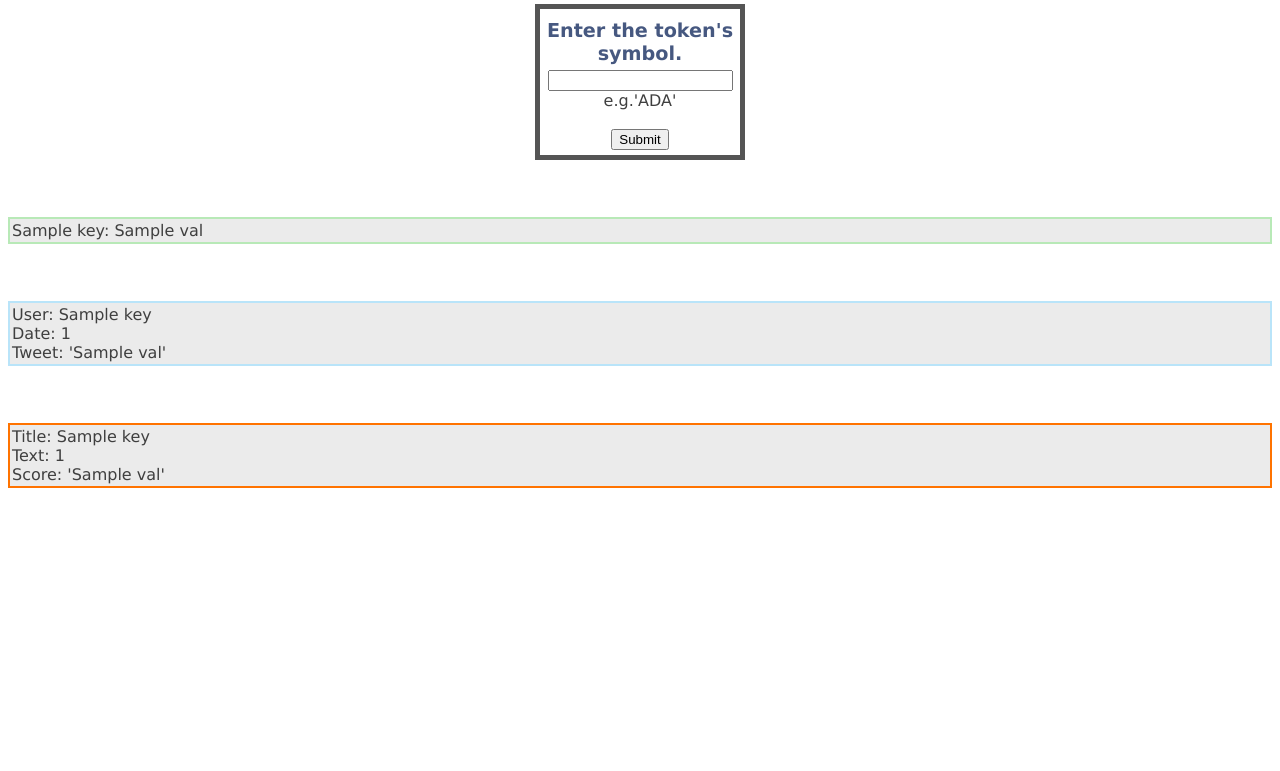
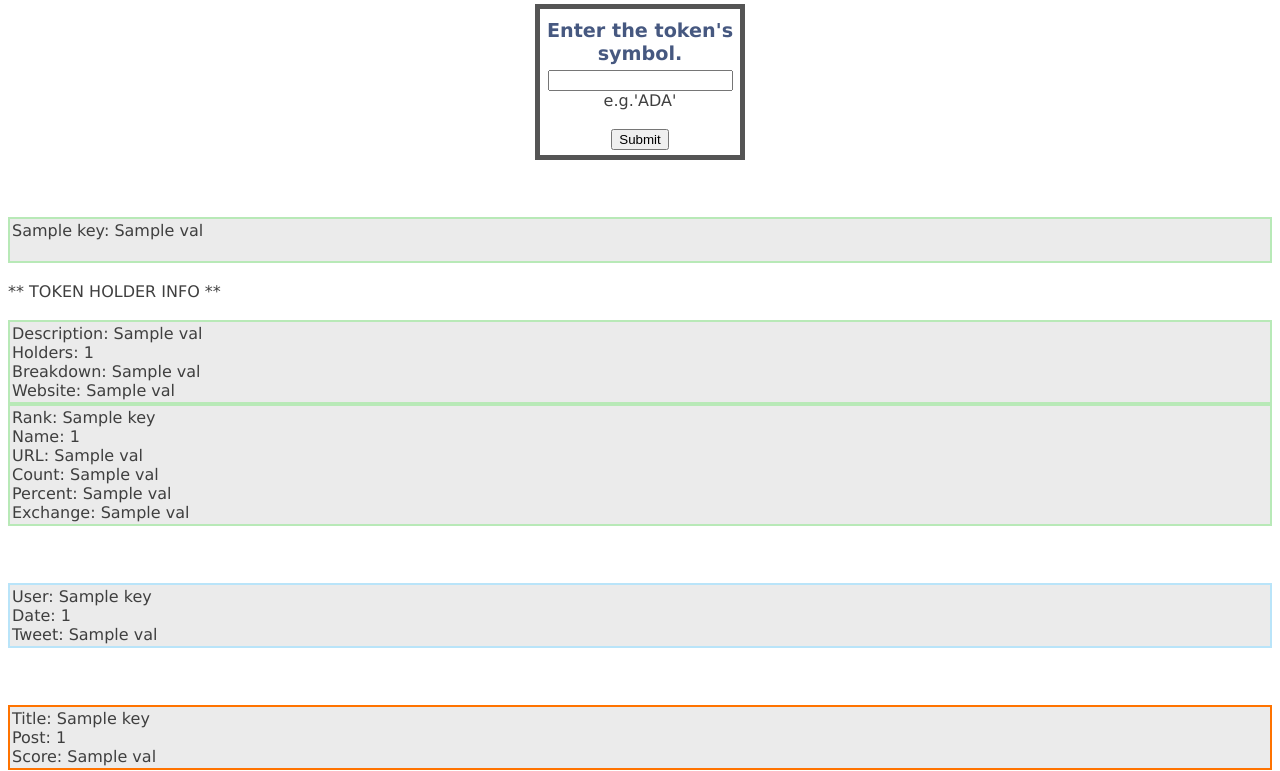
Before and after one commit to CVanchieri/DSPortfolio_FlaskApp, a Flask app: template templates/coinscraper.html in a window 1280 px wide. Shown: the part 674-1445 px from the top of the page. Before the commit the page ends 1162 px from the top, so only its background shows below. Run offline with Flask 2, Linux system fonts and the light colour scheme; the template is opened without the code that fills it: most values are stand-ins (such as "Sample title", 1, 10 or a date in 2020); grey boxes marked "Sample" are stand-in pictures; some libraries are stand-ins or nearby versions.

Commit message:
added in bscscan scrape for token holder info

```diff
--- a/app.py
+++ b/app.py
@@ -308,47 +308,6 @@ def coin_scrape_result():
         url_name = name.replace(' ', '-')
         source_stats2 = requests.get(f'https://coinmarketcap.com/currencies/{url_name}').text
         coin_stats2 = BeautifulSoup(source_stats2, 'lxml')
-        # block1 = coin_stats2.find('div', class_='statsBlock___11SXA').div
-        # block1_2 = block1.select_one('div:nth-child(2)')
-        # marketcap_number = block1_2.div.text
-        # if block1_2.span is not None:
-        #     marketcap_change = block1_2.span.text
-        # else:
-        #     marketcap_change = 'No data'
-        # print(marketcap_number) ##
-        # print(marketcap_change) ##
-        # token_info['market cap number'] = marketcap_number
-        # token_info['market cap change'] = marketcap_change
-        # print(token_info['market cap number']) ##
-        # print(token_info['market cap change']) ##
-        # print('-----') ##
-        # ################
-        # ### Volume stats ###
-        # block2 = coin_stats2.find('div', class_='hide___2JmAL statsContainer___2uXZW')
-        # block2_2 = block2.select_one('div:nth-child(3)')
-        # change = block2_2.find('div', class_='statsItemRight___yJ5i-').span
-        # volume_number = block2_2.find('div', class_='statsItemRight___yJ5i-').div.text
-        # if change.span is not None:
-        #     volume_change = change.text
-        # else:
-        #     volume_change = 'No data'
-        # print(volume_number) ##
-        # print(volume_change) ##
-        # token_info['volume number'] = volume_number
-        # token_info['volume change'] = volume_change
-        # print(token_info['volume number']) ##
-        # print(token_info['volume change']) ##
-        # print('-----') ##
-        # ################
-        # ### Circulating stats ###
-        # block3 = block2.select_one('div:nth-child(4)')
-        # ts_2text = block3.find('div', class_='sc-16r8icm-0 kkJvVq').div.text
-        # token_info['circulating_supply'] = ts_2text
-        # print(token_info['circulating_supply'])
-        # print(token_info['circulating supply'])
-        ####################
-        ### CMC html scrape token stats2 ###
-        ####################
         coin_scrape_stats = coin_stats2.find('div', class_='sc-16r8icm-0 jIZLYs container___E9axz')
         if coin_scrape_stats != None:
             body = coin_scrape_stats.find('tbody')
@@ -373,7 +332,6 @@ def coin_scrape_result():
         coins_hash = BeautifulSoup(source_hash, 'lxml')
         ### Token hash ###
         for head in coins_hash.find_all('div', class_='sc-16r8icm-0 dOJIkS container___2dCiP contractsRow'):
-
             if 'Con' in head.div.text:
                 content = head.find('div', class_= 'content___MhX1h')
                 thash = content.div.a['href']
@@ -406,29 +364,103 @@ def coin_scrape_result():
             if len(token_description) > 0:
                 token_info['description'] = token_description[0]
         # print(token_info['description']) ##
+##########################
+    print('--- scraping holders info ---')
+    token_holder_info = {}
+    top_holders = {}
+    if 'bsc' in token_info['hash_url']:
+        source_info = requests.get(f'https://bscscan.com/token/{token_info["hash"]}').text
+        source_holders = requests.get(f'https://bscscan.com/token/tokenholderchart/{token_info["hash"]}').text
+        source_description = requests.get(f'https://bscscan.com/token/{token_info["hash"]}#tokenInfo').text
+        soup_1 = BeautifulSoup(source_info, 'lxml')
+        soup_2 = BeautifulSoup(source_holders, 'lxml')
+        soup_3 = BeautifulSoup(source_description, 'lxml')
+        overview = soup_1.find('div', class_='row mb-4')
         ####################
-        ### CMC html scrape token articles ###
+        card_4 = soup_3.find('div', id='ContentPlaceHolder1_maintab')
+        token = overview.find('div', class_='font-weight-medium').b.text
+        description = card_4.find('div', id='tokenInfo').div.text
+        description = description.split('MarketVolume', 1)
+        description = description[0]
+        description = description[9:]
+        supply = overview.find('span', class_='hash-tag text-truncate').text
+        c_supply = overview.find('span', class_='text-secondary ml-1').text
+        num_holders = overview.find('div', class_='mr-3').text
+        num_holders = num_holders[1:-3]
         ####################
-        url_name = name.replace(' ', '-')
-        token_articles = []
-        source_articles = requests.get(f'https://coinmarketcap.com/currencies/{url_name}').text
-        coins_articles = BeautifulSoup(source_articles, 'lxml')
-        block1 = coins_articles.find('div', class_='sc-16r8icm-0 elzRBB container')
-        if block1 != None:
-            block1_1 = block1.find('div', class_='sc-16r8icm-0 feGaPs desktopShow___2995-')
-            article = block1_1.find('div', class_='alexandriaArticles___2__ss')
-            links = article.find('ul')
-            for li in links.find_all('li'):
-                token_articles.append([li.a.text, li.a['href']])
-            token_info['info articles'] = token_articles
-            # for val in token_info['info articles']:
-            #     print(val[0]) ##
-            #     print(val[1]) ##
-            #     print('-----') ##
-    for key, val in token_info.items():
-        print(f'{key}: {val}')
+        url = []
+        for card in soup_1.find_all('div', class_='col-md-6'):
+            if card.find('h2', class_='card-header-title') != None and card.find('div', class_='col-md-4').text == 'Contract:':
+                contract = card.find('a', class_='text-truncate d-block mr-2').text
+                url_t = card.find('div', id='ContentPlaceHolder1_tr_officialsite_1')
+                url_t = url_t.find('div', class_='col-md-8').a['href']
+                url.append(url_t)
+        ####################
+        card_2 = soup_2.find('div', id='ContentPlaceHolder1_resultrows')
+        ta = soup_2.find('div', class_='mb-0').p.text[1:-1]
+        ta = ta.replace('token', 'tokens')
+        desc_1 = ta.replace('tokenss', 'tokens')
+        card_3 = soup_2.find('div', class_='card-header py-4')
+        # desc_2 = blockchair_url.split('.com/', 1)
+        # token_name = name[1].upper()
+        token_holder_info[token] = [num_holders, url[0], description, desc_1]
+        #########################
+        for addre in card_2.find_all('tr')[:6]:
+            rank = []
+            holder = []
+            hash = []
+            holder_hash = []
+            holder_hash_url = []
+            exchange = []
+            quantity = []
+            percentage = []
+
+            if addre.select_one('td:nth-child(1)') != None:
+                rank.append(addre.select_one('td:nth-child(1)').contents[0])
+
+                holder_name = addre.select_one('td:nth-child(2)').span
+                hash_t = holder_name.a['href']
+                hash.append(re.sub(r'^.*?=', '=', hash_t))
+
+                holder_hash_t = hash[0][1:]
+                holder_hash.append(holder_hash_t)
+                holder_hash_url.append('https://bscscan.com/address/' + holder_hash[0])
+
+                if ': ' in holder_name.a.text:
+                    exch, nam = holder_name.a.text.split(':')
+                    exchange.append(exch)
+                    holder.append(nam)
+
+                    quant = addre.select_one('td:nth-child(3)').contents[0]
+                    quantity.append(quant)
+
+                    perc = addre.select_one('td:nth-child(4)').contents[0]
+                    percentage.append(perc)
+
+                    top_holders[rank[0]] = [holder[0], holder_hash[0], holder_hash_url[0], quantity[0], percentage[0], exchange[0]]
+                else:
+                    no_exchange = 'Exchange: Missing'
+                    exchange.append(no_exchange)
+
+                    nam = holder_name.a.text
+                    holder.append(nam)
+
+                    quant = addre.select_one('td:nth-child(3)').contents[0]
+                    quantity.append(quant)
+
+                    perc = addre.select_one('td:nth-child(4)').contents[0]
+                    percentage.append(perc)
+
+                    top_holders[rank[0]] = [holder[0], holder_hash[0], holder_hash_url[0], quantity[0], percentage[0], exchange[0]]
+
+    for k, v in token_holder_info.items():
+        print(f'{k}: {v}')
+        print('-----')
     print('-----')
-    #########################
+    for k, v in top_holders.items():
+        print(f'{k}: {v}')
+        print('-----')
+##########################
     TWITconsumer_key = os.getenv("TWITCONSUMER_KEY")
     TWITconsumer_secret = os.getenv("TWITCONSUMER_SECRET")
     TWITaccess_token = os.getenv("TWITACCESS_TOKEN")
@@ -534,7 +566,6 @@ def coin_scrape_result():
     headers = {**headers, **{'Authorization': f'bearer {TOKEN}'}}
     # print(headers)
     # print(requests.get('https://oauth.reddit.com/api/v1/me', headers=headers).json())
-    slug = 'cardano'
     sub_posts = {}
     sub_res2 = requests.get('https://oauth.reddit.com/r/' + token_slug + '/new',
                     headers=headers)
@@ -563,5 +594,6 @@ def coin_scrape_result():
     for k, v in sub_posts.items():
         print(f'{k}: {v}')
         print('-----')
+####################
 
-    return render_template('coinscraper.html', token_data=token_info.items(), tweets_data=tweets_res.items(), reddit_data=sub_posts.items(), new_token_data=new_tokens)
+    return render_template('coinscraper.html', token_data=token_info.items(), token_holder=token_holder_info.items(), top_holders=top_holders.items(), tweets_data=tweets_res.items(), reddit_data=sub_posts.items(), new_token_data=new_tokens)
--- a/templates/coinscraper.html
+++ b/templates/coinscraper.html
@@ -52,9 +52,36 @@
 <div>
  {% for key, val in token_data %}
     <div class="boxed_g">
-    {{ key }}: {{ val }} <br/>
+    {{ key }}:  {{ val }}<br/>
+    <br/>
     </div>
   {% endfor %}
+</div>
+<br/>
+<div>
+ {% for key, val in token_holder %}
+    ** TOKEN HOLDER INFO ** <br/>
+    <br/>
+    <div class="boxed_g">
+    Description: {{ val[2] }} <br/>
+    Holders: {{ val[0] }} <br/>
+    Breakdown: {{ val[3] }} <br/>
+    Website: {{ val[1] }}
+    </div>
+  {% endfor %}
+</div>
+<div>
+ {% for key, val in top_holders %}
+    <div class="boxed_g">
+    Rank: {{ key }} <br/>
+    Name: {{ val[0] }} <br/>
+    URL: {{ val[1] }} <br/>
+    Count: {{ val[3] }} <br/>
+    Percent: {{ val[4] }} <br/>
+    Exchange: {{ val[5] }} <br/>
+    </div>
+  {% endfor %}
+</div>
 </div>
 <br/>
 <br/>
@@ -64,7 +91,7 @@
     <div class="boxed_b">
       User: {{ key }} <br/>
       Date: {{ val[0] }} <br/>
-      Tweet: '{{ val[1] }}' <br/>
+      Tweet: {{ val[1] }} <br/>
     </div>
     {% endfor %}
   </div>
@@ -75,8 +102,8 @@
     {% for key, val in reddit_data %}
     <div class="boxed_r">
       Title: {{ key }} <br/>
-      Text: {{ val[0] }} <br/>
-      Score: '{{ val[1] }}' <br/>
+      Post: {{ val[0] }} <br/>
+      Score: {{ val[1] }} <br/>
     </div>
     {% endfor %}
   </div>
```
Also changed, not shown: bsc.py (added, +112 -0 lines), cryptoinfo.py (+35 -0 lines).
